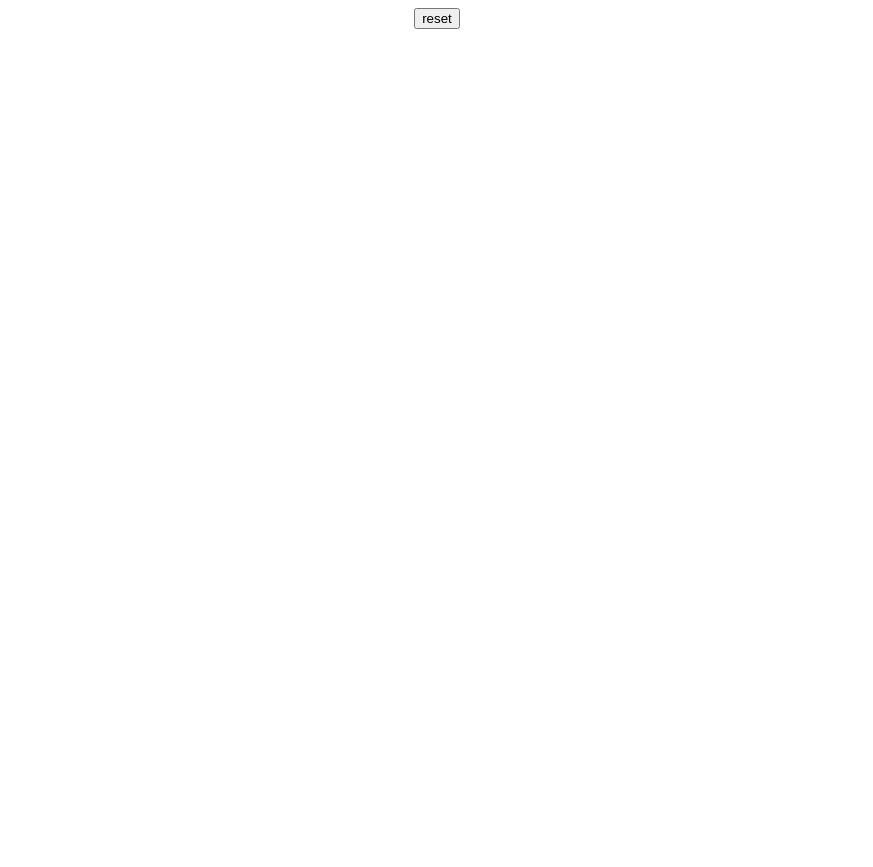
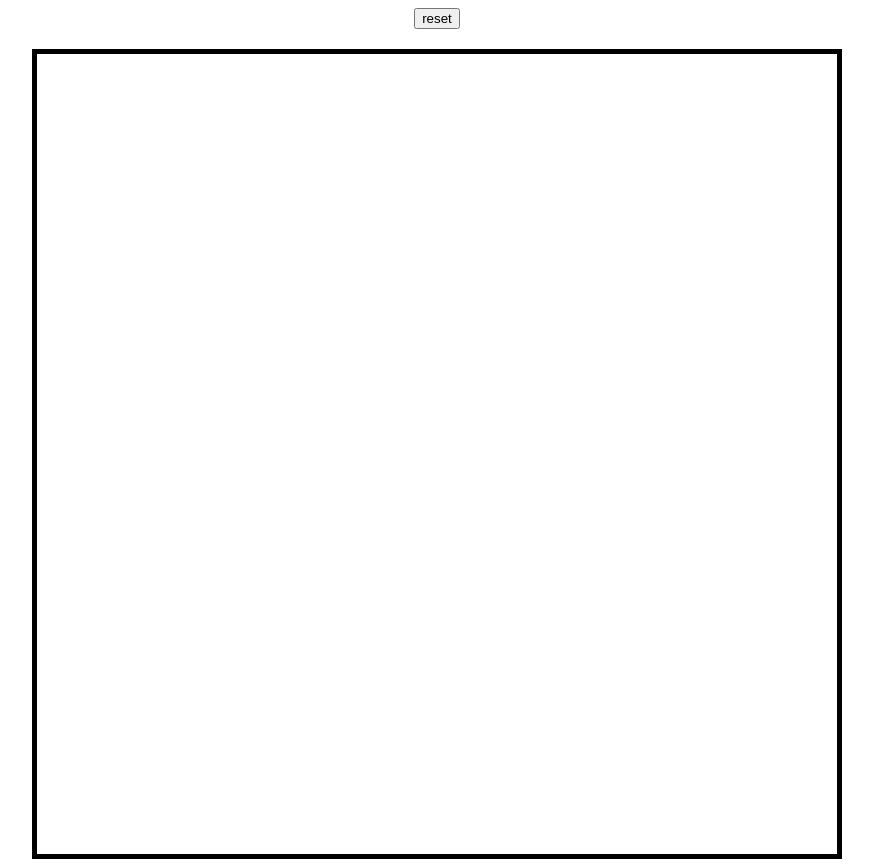
Before and after one commit to benfowler04/etch-a-sketch, a plain HTML site: page index.html in a window 1280 px wide. Shown: the whole page, without its empty margins (203-1076 px from the left). Drawn offline with Linux system fonts and the light colour scheme.

Commit message:
centered container div and added border

```diff
--- a/style.css
+++ b/style.css
@@ -4,11 +4,16 @@ body {
 
 #etch {
     margin-top: 20px;
+    margin-right: auto;
+    margin-left: auto;
     width: 800px;
     height: 800px;
     display: grid;
     grid-template-columns: repeat(16, 1fr);
     grid-template-rows: repeat(16, 1fr);
+    border: solid;
+    border-color: black;
+    border-width: 5px;
 }
 
 .etched {
```
